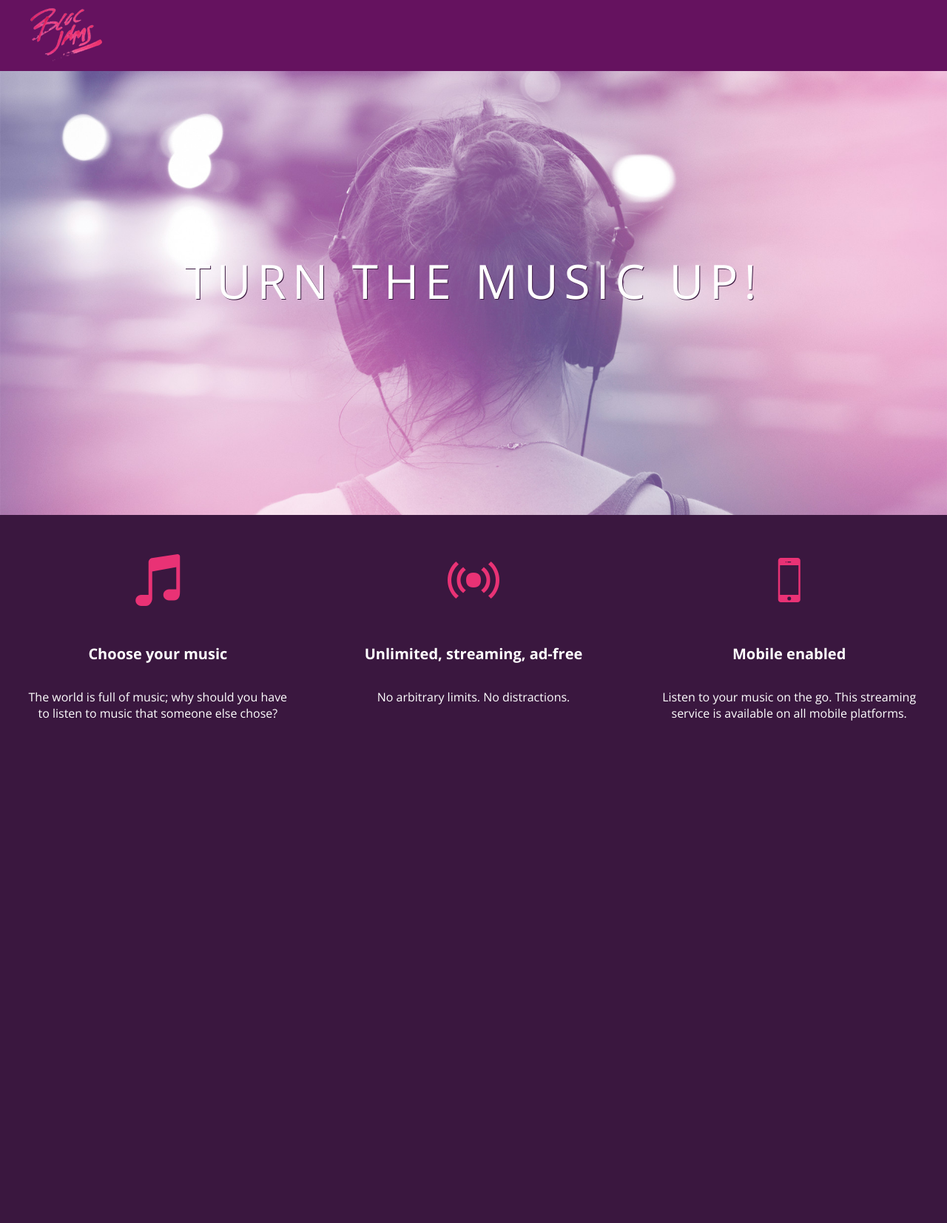
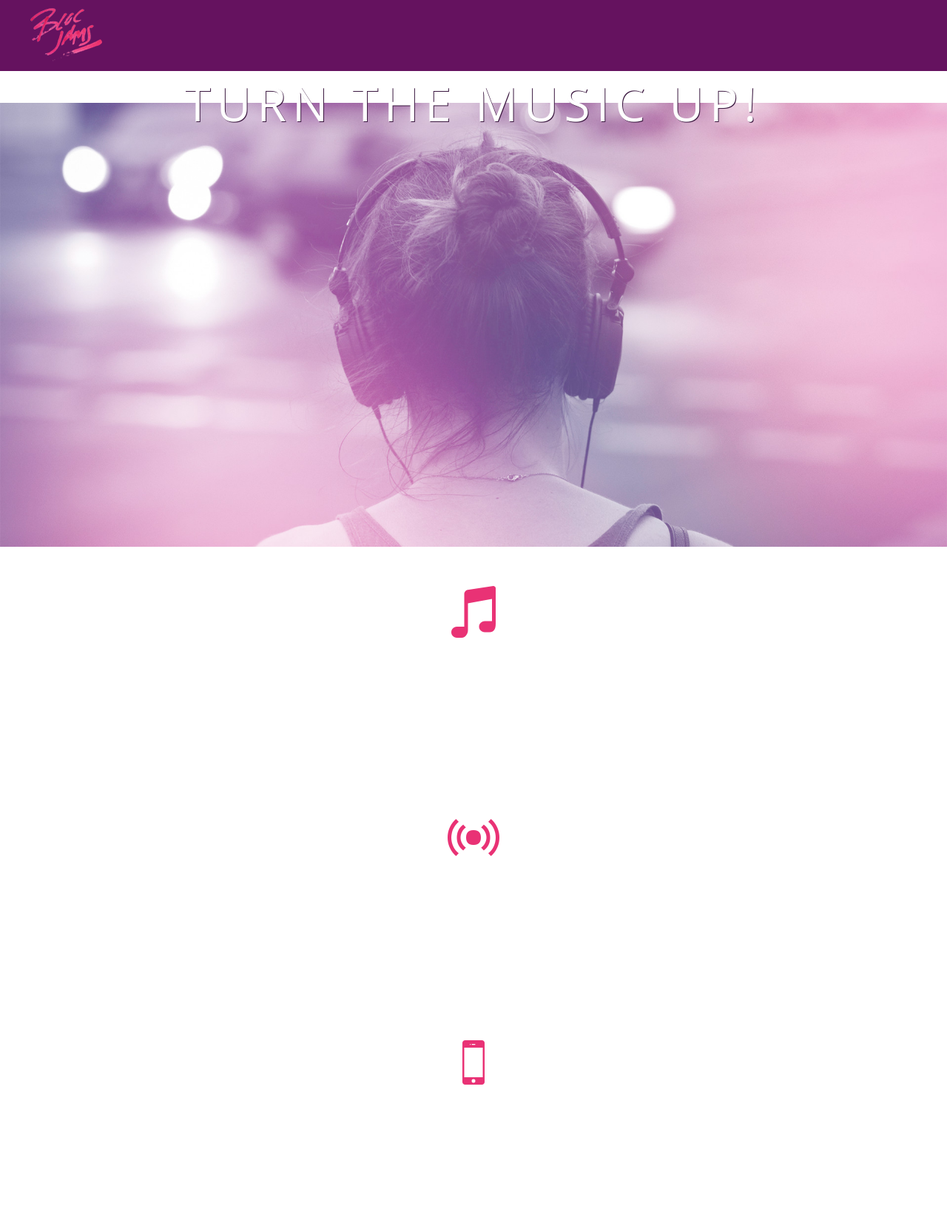
Before and after one commit to chienb/bloc-jams, a PHP site: page / in a window 1280 px wide. Shown: the whole page at 74% size. Before the commit the page ends 974 px from the top, so only its background shows below. Run offline with PHP 8.4, Linux system fonts and the light colour scheme.

Commit message:
checkpoint 8 part 1

```diff
--- a/index.html
+++ b/index.html
@@ -1,11 +1,13 @@
  <!DOCTYPE html>
  <html>
      <head>
-        <title>Bloc Jams</title>
+         <title>Bloc Jams</title>
+         <meta name="viewport" content="width=device-width, initial-scale=1">
          <link rel="stylesheet" type="text/css" href="http://fonts.googleapis.com/css?family=Open+Sans:400,800,600,700,300">
          <link rel="stylesheet" type="text/css" href="http://code.ionicframework.com/ionicons/2.0.1/css/ionicons.min.css">
          <link rel="stylesheet" type="text/css" href="styles/normalize.css">
          <link rel="stylesheet" type="text/css" href="styles/main.css">
+         <link rel="stylesheet" type="text/css" href="styles/landing.css">
      </head>
      <body class="landing">
          <nav class="navbar"> <!-- nav bar -->
@@ -15,18 +17,18 @@
          <section class="hero-content"> <!-- hero content -->
              <h1 class="hero-title">Turn the music up!</h1>
          </section>
-         <section class="selling-points"> <!-- selling points -->
-             <div class="point">
+         <section class="selling-points container"> <!-- selling points -->
+             <div class="point column third">
                  <span class="ion-music-note"></span>
                  <h5 class="point-title">Choose your music</h5>
                  <p class="point-description">The world is full of music; why should you have to listen to music that someone else chose?</p>
              </div>
-             <div class="point">
+             <div class="point column third">
                  <span class="ion-radio-waves"></span>
                  <h5 class="point-title">Unlimited, streaming, ad-free</h5>
                  <p class="point-description">No arbitrary limits. No distractions.</p>
              </div>
-             <div class="point">
+             <div class="point column third">
                  <span class="ion-iphone"></span>
                  <h5 class="point-title">Mobile enabled</h5>
                  <p class="point-description">Listen to your music on the go. This streaming service is available on all mobile platforms.</p>
--- /dev/null
+++ b/styles/landing.css
@@ -0,0 +1,43 @@
+ .hero-content {
+     position: relative;
+     min-height: 600px;
+     background-image: url(../assets/images/bloc_jams_bg.jpg);
+     background-repeat: no-repeat;
+     background-position: center center;
+     background-size: cover;
+ }
+
+ .hero-content .hero-title {
+     top: 40%;
+     -webkit-transform: translateY(-50%);
+     -moz-transform: translateY(-50%);
+     transform: translateY(-50%);
+     width: 100%;
+     text-align: center;
+     font-size: 4rem;
+     font-weight: 300;
+     text-transform: uppercase;
+     letter-spacing: 0.5rem;
+     text-shadow: 1px 1px 0px rgb(58,23,63);
+ }
+
+ .selling-points {
+     position: relative;
+ }
+
+ .point {
+     position: relative;
+     padding: 2rem;
+     text-align: center;
+ }
+
+ .point .point-title {
+     font-size: 1.25rem;
+ }
+
+ .ion-music-note,
+ .ion-radio-waves,
+ .ion-iphone {
+     color: rgb(233,50,117);
+     font-size: 5rem;
+ }
--- a/styles/main.css
+++ b/styles/main.css
@@ -1,3 +1,9 @@
+*, *:before, *:after {
+    -moz-box-sizing: border-box;
+    -webkit-box-sizing: border-box;
+    box-sizing: border-box;
+}
+
 html {
      height: 100%; /* makes sure our HTML takes up 100% of the browser window */
 }
@@ -7,10 +13,6 @@ body {
      color: white; /* sets the text color to white */
      min-height: 100%; /* says the height of the body must be, at minimum, 100% of the window */
 }
-
-body.landing {
-     background-color: rgb(58,23,63); /* sets the background color to an RGB value (see below) */
- }
 
 .navbar {
      padding: 0.5rem;
@@ -22,55 +24,29 @@ body.landing {
      left: 2rem;
  }
 
-.hero-content {
-     position: relative; /* positioning will be explained in a resource */
-     min-height: 600px; /* hero content element must be _at least_ 600 pixels */
-     background-image: url(../assets/images/bloc_jams_bg.jpg);
-     background-repeat: no-repeat;
-     background-position: center center;
-     background-size: cover;
+.container {
+    margin: 0 auto;
+    max-width: 64rem;
 }
 
-.hero-content .hero-title {
-     position: absolute;             /* positioning will be explained in a resource */
-     top: 40%;                       /* positioning will be explained in a resource */
-     -webkit-transform: translateY(-50%);
-     -moz-transform: translateY(-50%);
-     -ms-transform: translateY(-50%);
-     transform: translateY(-50%);
-     width: 100%;                    /* makes sure the title inhabits the full width of its container */
-     text-align: center;             /* aligns text in the horizontal center of the element */
-     font-size: 4rem;                /* specifies the size of the font in root em units */
-     font-weight: 300;               /* makes the font thinner or lighter weight */
-     text-transform: uppercase;      /* transforms the text to be all uppercase lettering */
-     letter-spacing: 0.5rem;         /* puts 0.5 root ems worth of space between each letter */
-     text-shadow: 1px 1px 0px rgb(58,23,63); /* creates a shadow underneath the text for readability over the image */
+ /* Medium and small screens (640px) */
+ @media (min-width: 40rem) {
+     html (font-size:112%;}
+     .column {
+         float: left;
+         padding-left: 1rem;
+         padding-right: 1rem;
+     }
+     .column.full { width: 100%; }
+     .column.two-thirds { width: 66.7%; }
+     .column.half { width: 50%; }
+     .column.third { width: 33.3%; }
+     .column.fourth { width: 25%; }
+     .column.flow-opposite { float: right; }
+
+}
+
+ /* Large screens (1024px) */
+ @media (min-width: 64rem) {
+     html (font-size:120%;}
  }
-
-.selling-points {
-     position: relative;
-     display: table;
-     width: 100%;
-     -webkit-box-sizing: border-box;
-     -moz-box-sizing: border-box;
-     box-sizing: border-box; /* we'll explain this in a resource */
- }
-
- .point {
-     display: table-cell;
-     position: relative;
-     width: 33.3%;
-     padding: 2rem;
-     text-align: center;
- }
-
- .point .point-title {
-     font-size: 1.25rem;
- }
-
- .ion-music-note,
- .ion-radio-waves,
- .ion-iphone {
-     color: rgb(233,50,117);
-     font-size: 5rem;
- }
```
